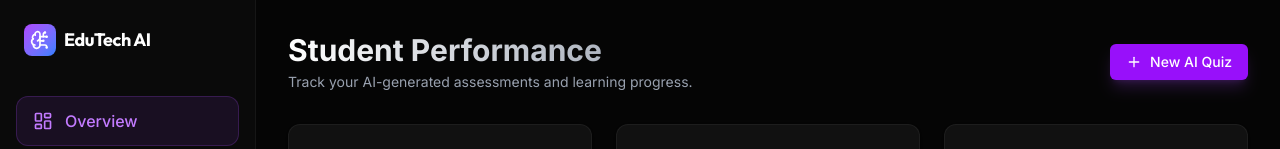
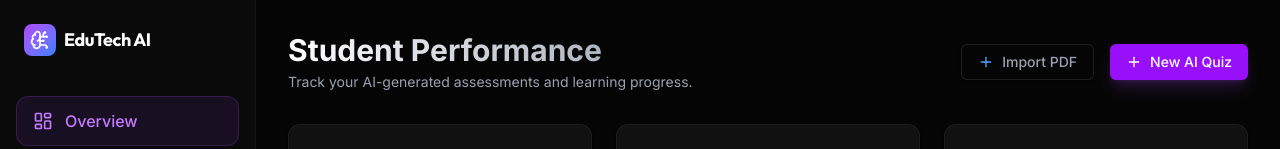
Before and after one commit to Ramdas-Chaugale/edutech-ai, a Next.js app: page /student in a window 1280 px wide. Shown: the top 149 px of the page. Built offline with nearby package versions, Linux system fonts and the light colour scheme; no server answers; the database is empty; sample sign-in values are in the browser's storage.

Commit message:
feat: add Import PDF shortcut to student dashboard

```diff
--- a/src/app/(dashboard)/student/page.tsx
+++ b/src/app/(dashboard)/student/page.tsx
@@ -34,11 +34,18 @@ export default async function StudentDashboard() {
           </h1>
           <p className="text-gray-400 text-sm">Track your AI-generated assessments and learning progress.</p>
         </div>
-        <Link href="/student/create">
-          <Button className="bg-purple-600 hover:bg-purple-500 text-white gap-2 shadow-lg shadow-purple-500/20">
-            <Plus className="w-4 h-4" /> New AI Quiz
-          </Button>
-        </Link>
+        <div className="flex gap-4">
+          <Link href="/student/create/pdf">
+            <Button variant="outline" className="border-white/10 text-gray-400 hover:text-white gap-2">
+              <Plus className="w-4 h-4 text-blue-400" /> Import PDF
+            </Button>
+          </Link>
+          <Link href="/student/create">
+            <Button className="bg-purple-600 hover:bg-purple-500 text-white gap-2 shadow-lg shadow-purple-500/20">
+              <Plus className="w-4 h-4" /> New AI Quiz
+            </Button>
+          </Link>
+        </div>
       </header>
 
       <div className="grid grid-cols-1 md:grid-cols-3 gap-6">
```
